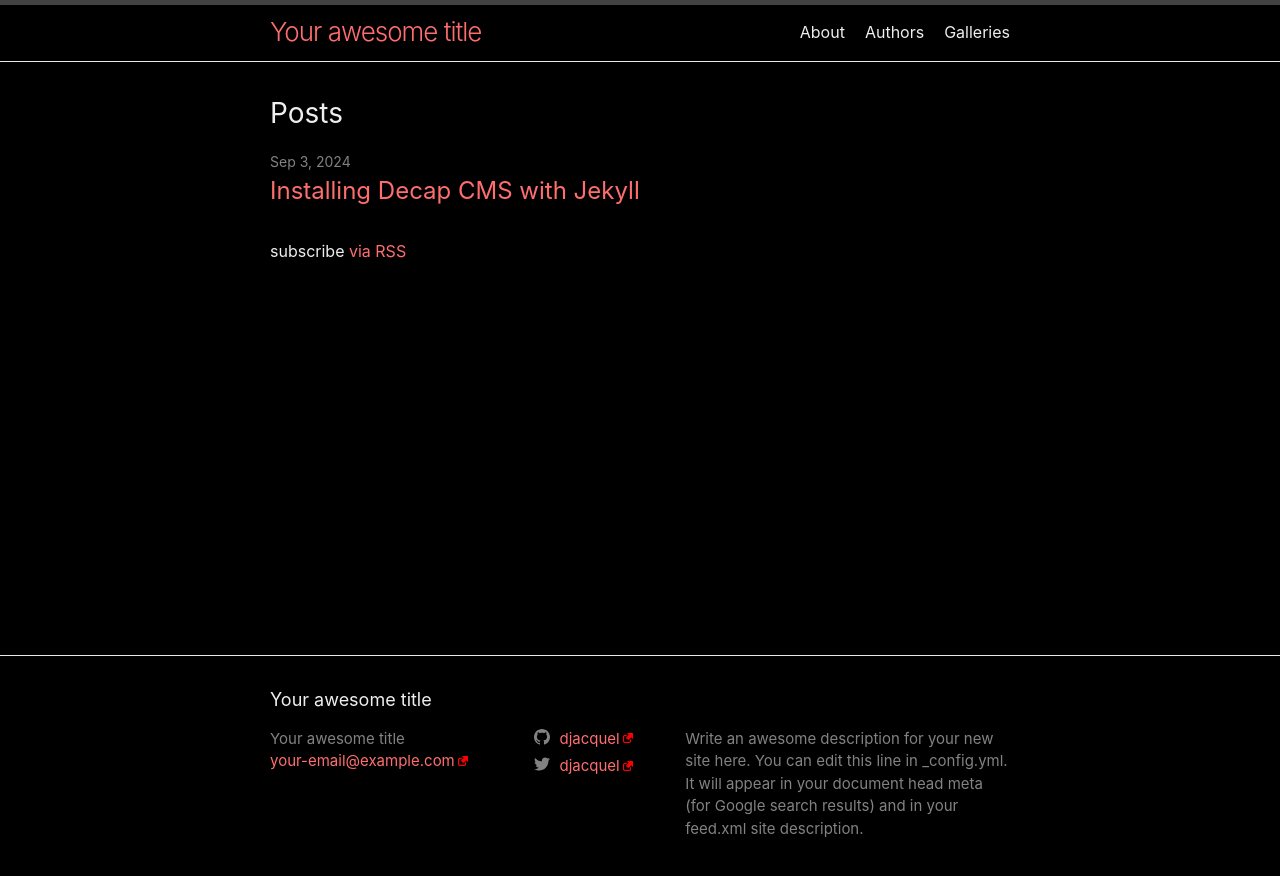
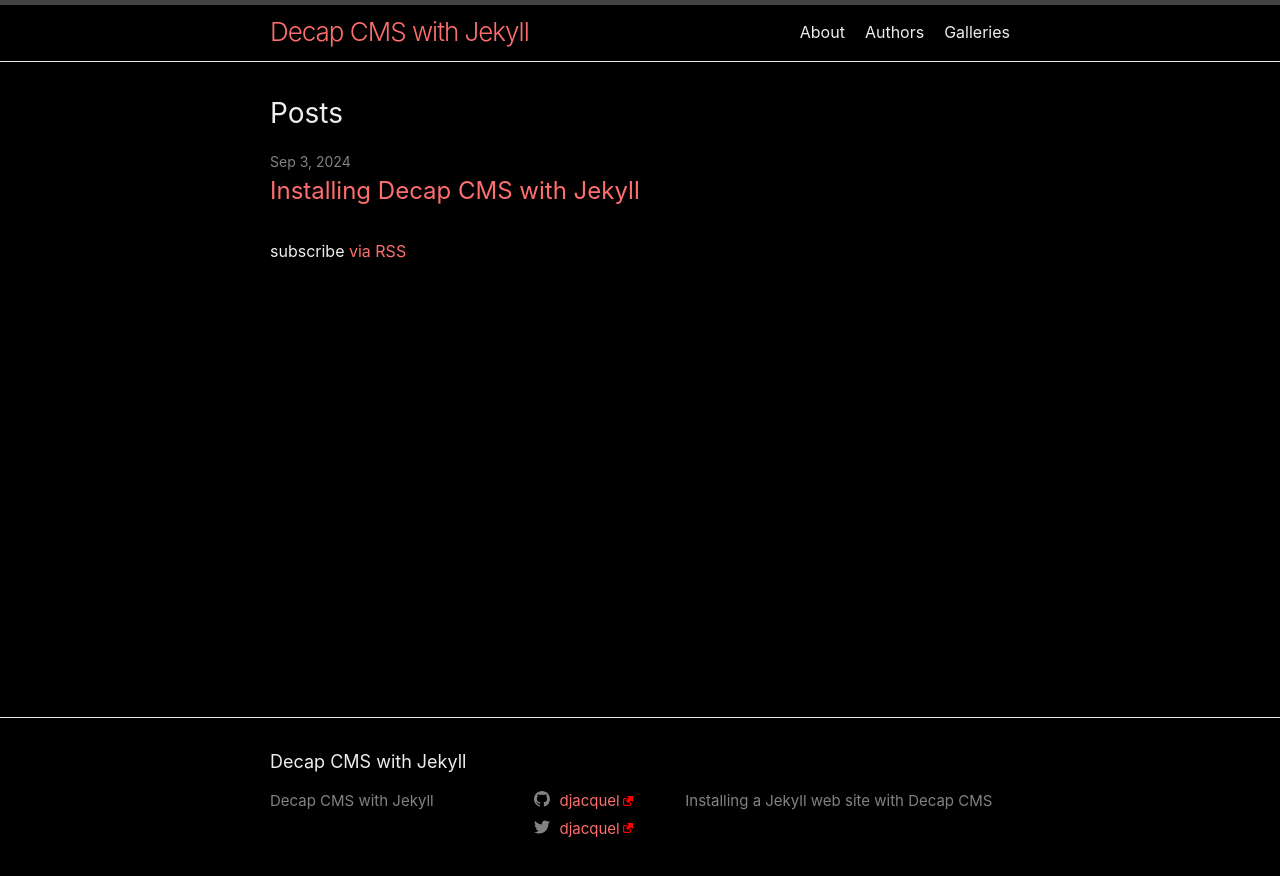
Before and after one commit to numerique-lde52/cdt, a Jekyll site: the page built from index.md, in a window 1280 px wide. Shown: the top 876 px of the page. Built offline with Jekyll 4.4.1, drawn with Linux system fonts in a browser that asks for light colours.

Commit message:
some jekyll config

```diff
--- a/_config.yml
+++ b/_config.yml
@@ -1,13 +1,11 @@
 
 
-title: Your awesome title
-email: your-email@example.com
+title: Decap CMS with Jekyll
+email:
 description: >- # this means to ignore newlines until "baseurl:"
-  Write an awesome description for your new site here. You can edit this
-  line in _config.yml. It will appear in your document head meta (for
-  Google search results) and in your feed.xml site description.
+  Installing a Jekyll web site with Decap CMS
 baseurl: "" # the subpath of your site, e.g. /blog
-url: "" # the base hostname & protocol for your site, e.g. http://example.com
+url: "https://jekyll-decap-cms.netlify.app"
 twitter_username: djacquel
 github_username:  djacquel
 
```
